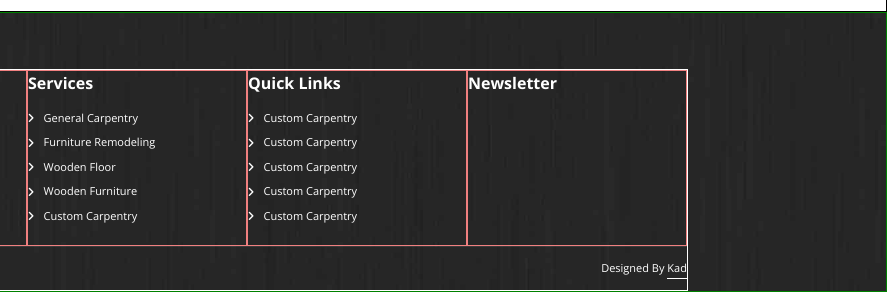
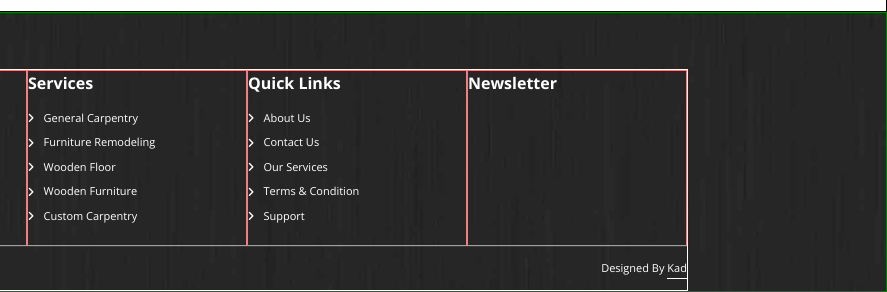
Before and after one commit to SiskaKizuato/projet_woody_VANDERSTRAETENkevin, a website: page index.html in a window 1280 px wide. Shown: the part 3894-4186 px from the top of the page, 393-1280 px from the left. Drawn offline with nearby package versions, Linux system fonts and the light colour scheme.

Commit message:
fin col 3 footer

```diff
--- a/index.html
+++ b/index.html
@@ -618,23 +618,23 @@
                     <p class="fs-subtitles txt-white title-footer"><b>Quick Links</b></p>
                     <div class="fs-txt txt-white footer-mb d-flex-footer">
                         <i class="fa-solid fa-angle-right icon-footer"></i>
-                        <a href="" class="txt-white fs-txt footer-link">Custom Carpentry</a>
+                        <a href="" class="txt-white fs-txt footer-link">About Us</a>
                     </div>
                     <div class="fs-txt txt-white footer-mb d-flex-footer">
                         <i class="fa-solid fa-angle-right icon-footer"></i>
-                        <a href="" class="txt-white fs-txt footer-link">Custom Carpentry</a>
+                        <a href="" class="txt-white fs-txt footer-link">Contact Us</a>
                     </div>
                     <div class="fs-txt txt-white footer-mb d-flex-footer">
                         <i class="fa-solid fa-angle-right icon-footer"></i>
-                        <a href="" class="txt-white fs-txt footer-link">Custom Carpentry</a>
+                        <a href="" class="txt-white fs-txt footer-link">Our Services</a>
                     </div>
                     <div class="fs-txt txt-white footer-mb d-flex-footer">
                         <i class="fa-solid fa-angle-right icon-footer"></i>
-                        <a href="" class="txt-white fs-txt footer-link">Custom Carpentry</a>
+                        <a href="" class="txt-white fs-txt footer-link">Terms & Condition</a>
                     </div>
                     <div class="fs-txt txt-white footer-mb d-flex-footer">
                         <i class="fa-solid fa-angle-right icon-footer"></i>
-                        <a href="" class="txt-white fs-txt footer-link">Custom Carpentry</a>
+                        <a href="" class="txt-white fs-txt footer-link">Support</a>
                     </div>
                 </div>
 
--- a/src/sass/modules/_footer.scss
+++ b/src/sass/modules/_footer.scss
@@ -68,7 +68,7 @@ footer{
 .footer-link{
     text-decoration: none;
     color: white;
-    transition: 1s;
+    transition: 0.5s;
 }
 .d-flex-footer{
     display: flex;
```
Also changed, not shown: public/css/app.css.
